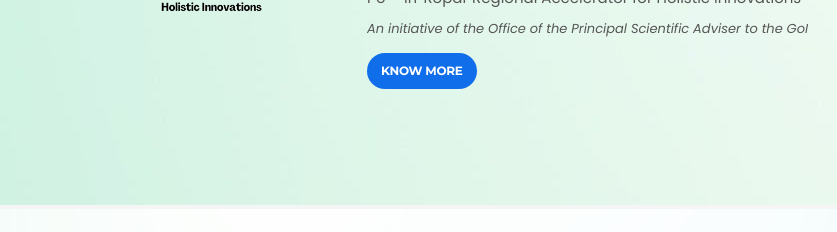
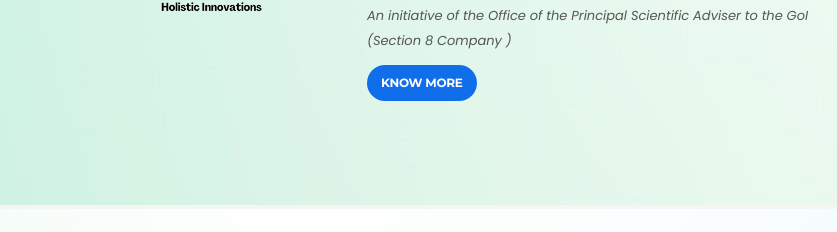
Before and after one commit to Davinciforyou/pi-rahi, a plain HTML site: page index.html in a window 1280 px wide. Shown: the part 285-517 px from the top of the page, 0-837 px from the left. Drawn offline with nearby package versions, Linux system fonts and the light colour scheme.

Commit message:
Update index.html

```diff
--- a/index.html
+++ b/index.html
@@ -199,7 +199,8 @@
       <h1>PI-RAHI</h1>
       <h2>Northern Region Science & Technology Cluster <br />
         PU – IIT Ropar Regional Accelerator for Holistic Innovations </h2>
-	  <h2><span>An initiative of the Office of the Principal Scientific Adviser to the GoI</span></h2>
+	  <h2><span>An initiative of the Office of the Principal Scientific Adviser to the GoI
+	  (Section 8 Company )</span></h2>
       <div class="d-flex pos-rel">
 
 <a href="driiv-foundation.h" class="btn-get-started scrollto">Know More</a>
```
